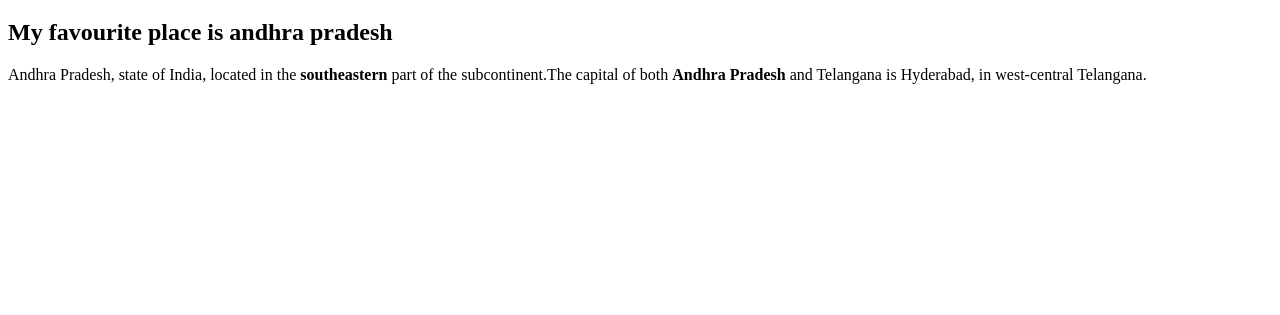
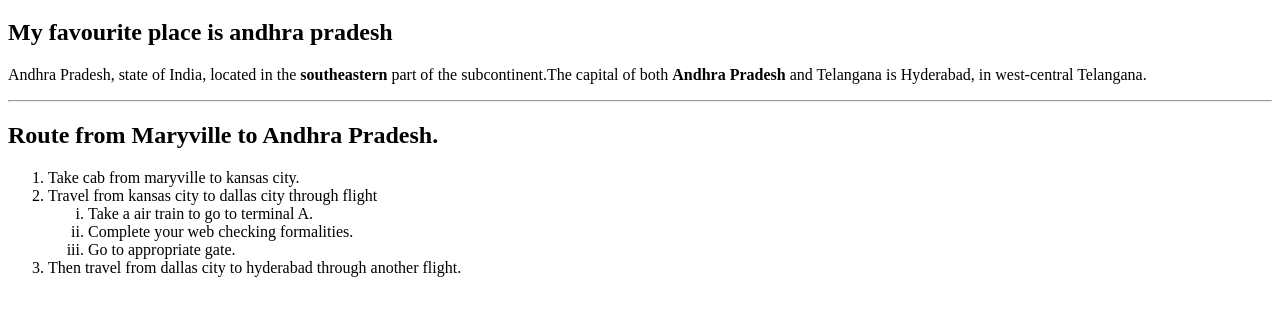
Before and after one commit to 44-563-WebApps-F21/webapps-f21-assignment-3-rikeshg, a plain HTML site: page index.html in a window 1280 px wide. Shown: the part 61-376 px from the top of the page. Drawn offline with Linux system fonts and the light colour scheme.

Commit message:
added html file

```diff
--- a/index.html
+++ b/index.html
@@ -6,6 +6,21 @@
 <h1>rikesh garlapati</h1>
 <h2>My favourite place is andhra pradesh</h2>
 <p>Andhra Pradesh, state of India, located in the <b>southeastern</b> part of the subcontinent.The capital of both <b>Andhra Pradesh</b> and Telangana is Hyderabad, in west-central Telangana.</p>
+<hr>
+
+<h2>Route from Maryville to Andhra Pradesh.</h2>
+
+<ol>
+  <li>Take cab from maryville to kansas city.</li>
+  <li>Travel from kansas city to dallas city through flight</li>
+  <ol  type="i">
+    <li>Take a air train to go to terminal A.</li>
+    <li>Complete your web checking formalities.</li>
+    <li>Go to appropriate gate.</li>
+  </ol>
+  <li>Then travel from dallas city to hyderabad through another flight.</li>
+</ol>
+
 
 </body>
-</html>
+</htmgl>
```
